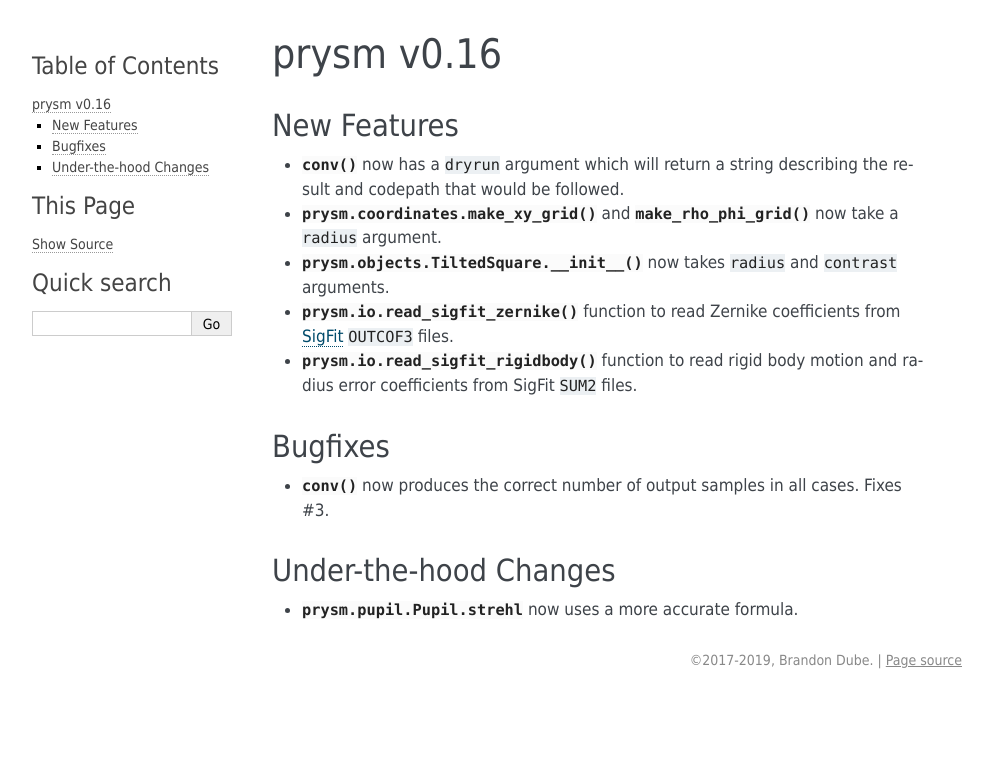
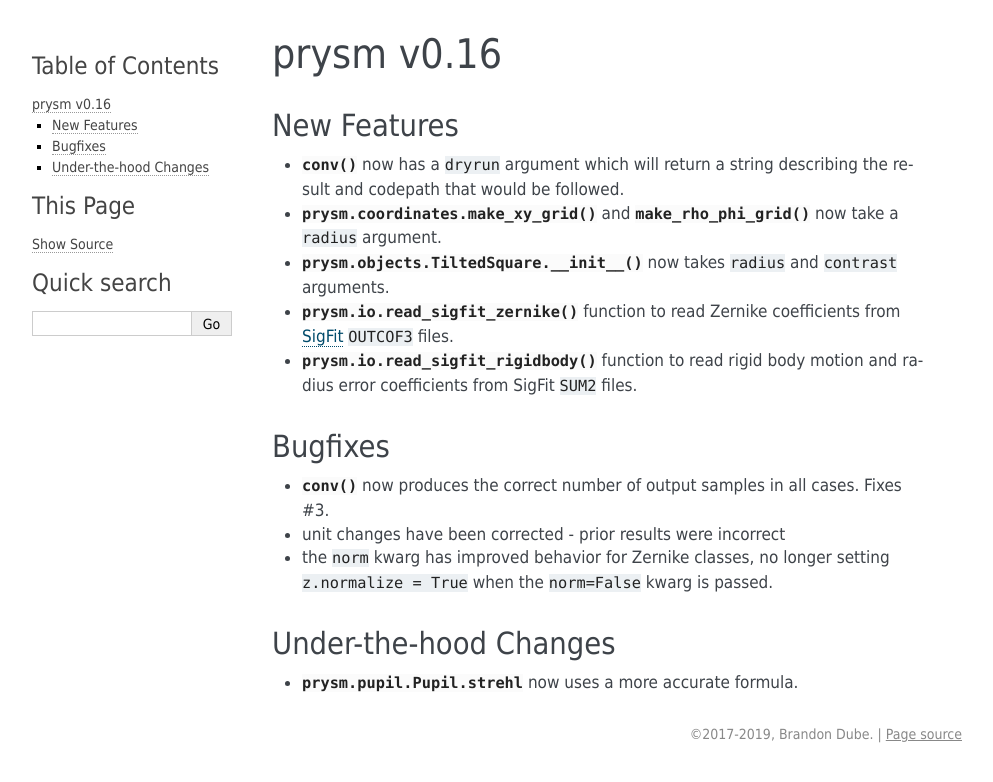
Before and after one commit to brandondube/prysm, a Sphinx documentation site: the page built from docs/source/releases/v0.16.rst, in a window 1280 px wide. Shown: the top 782 px of the page, without its empty margins (148-1141 px from the left). Built offline with Sphinx 7.4.7, drawn with Linux system fonts in a browser that asks for light colours; pages that are not in the unit, such as notebooks, are missing from menus.

Commit message:
document changes from PR #4

```diff
--- a/docs/source/releases/v0.16.rst
+++ b/docs/source/releases/v0.16.rst
@@ -20,6 +20,10 @@ Bugfixes
 
 * :meth:`~prysm.convolution.Convolvable.conv` now produces the correct number of output samples in all cases.  Fixes #3.
 
+* unit changes have been corrected - prior results were incorrect
+
+* the :code:`norm` kwarg has improved behavior for Zernike classes, no longer setting :code:`z.normalize = True` when the :code:`norm=False` kwarg is passed.
+
 Under-the-hood Changes
 ======================
 
```
